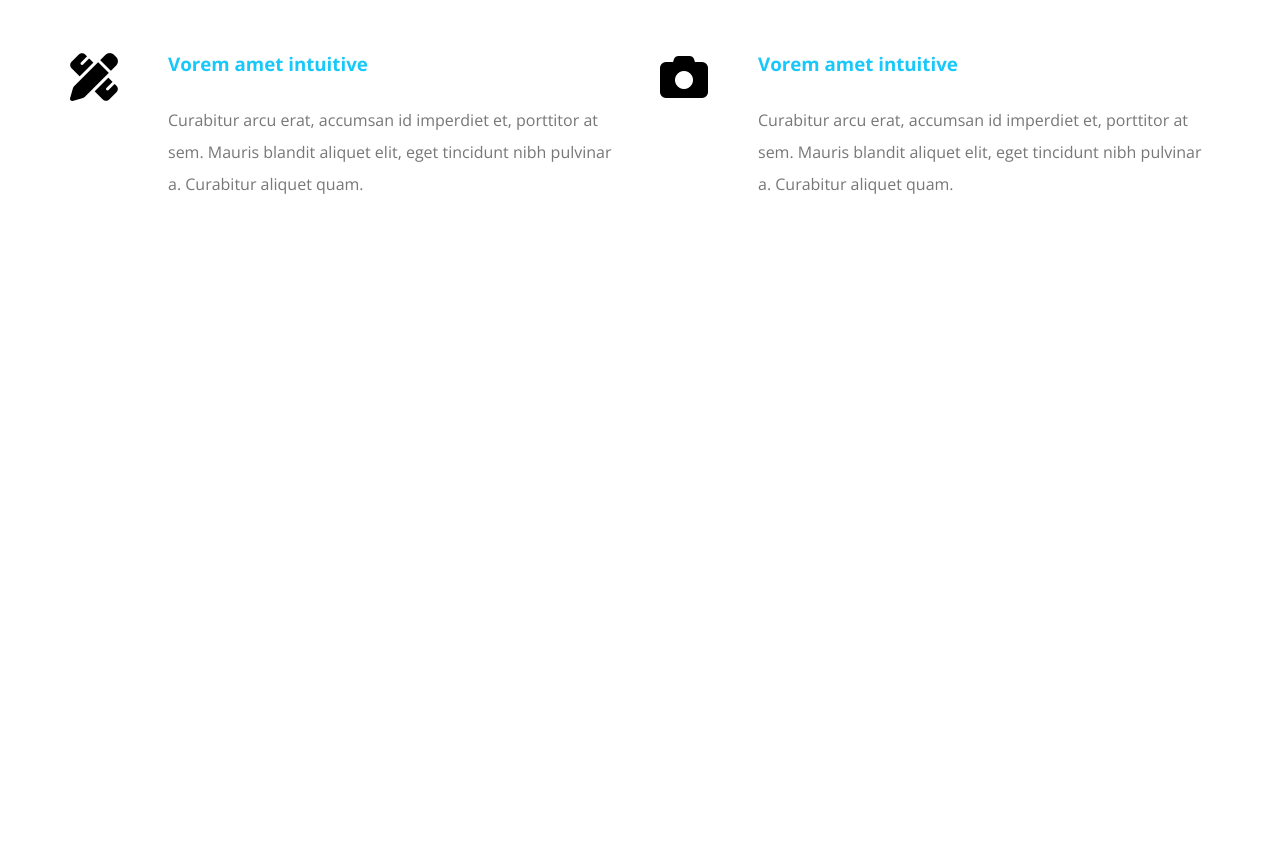
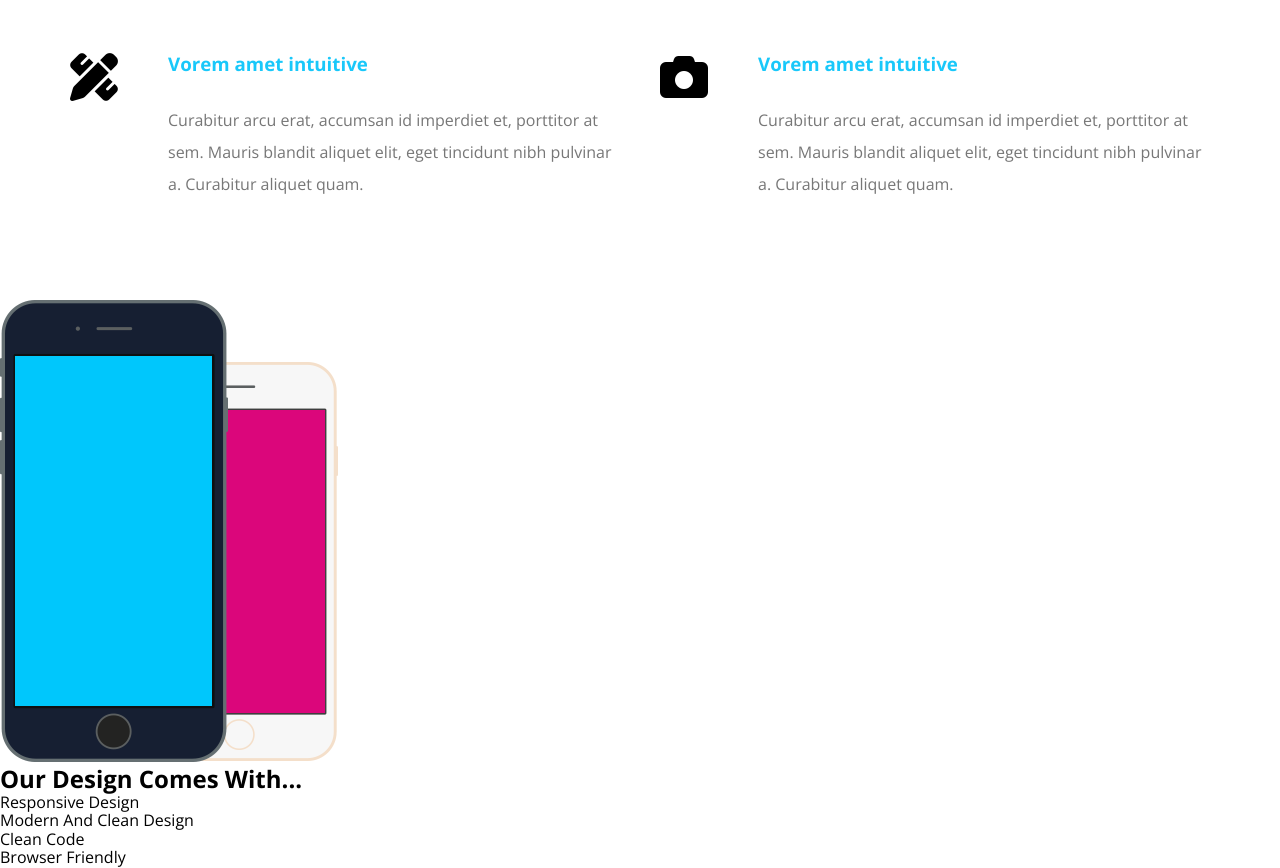
Before and after one commit to rozzh/z, a plain HTML site: page index.html in a window 1280 px wide. Shown: the part 1335-2203 px from the top of the page. Before the commit the page ends 1635 px from the top, so only its background shows below. Drawn offline with nearby package versions, Linux system fonts and the light colour scheme.

Commit message:
Design Section

```diff
--- a/index.html
+++ b/index.html
@@ -132,5 +132,23 @@
       </div>
     </div>
     <!-- End Services -->
+
+    <!-- Start Design -->
+    <div class="design">
+      <div class="image">
+        <img src="./img/mobile.png" alt="Mobile">
+      </div>
+
+      <div class="text">
+        <h2>Our Design Comes With...</h2>
+        <ul>
+          <li>Responsive Design</li>
+          <li>Modern And Clean Design</li>
+          <li>Clean Code</li>
+          <li>Browser Friendly</li>
+        </ul>
+      </div>
+    </div>
+    <!-- End Design -->
   </body>
 </html>
```
Also changed, not shown: img/design-features.jpg (added), img/mobile.png (added).
